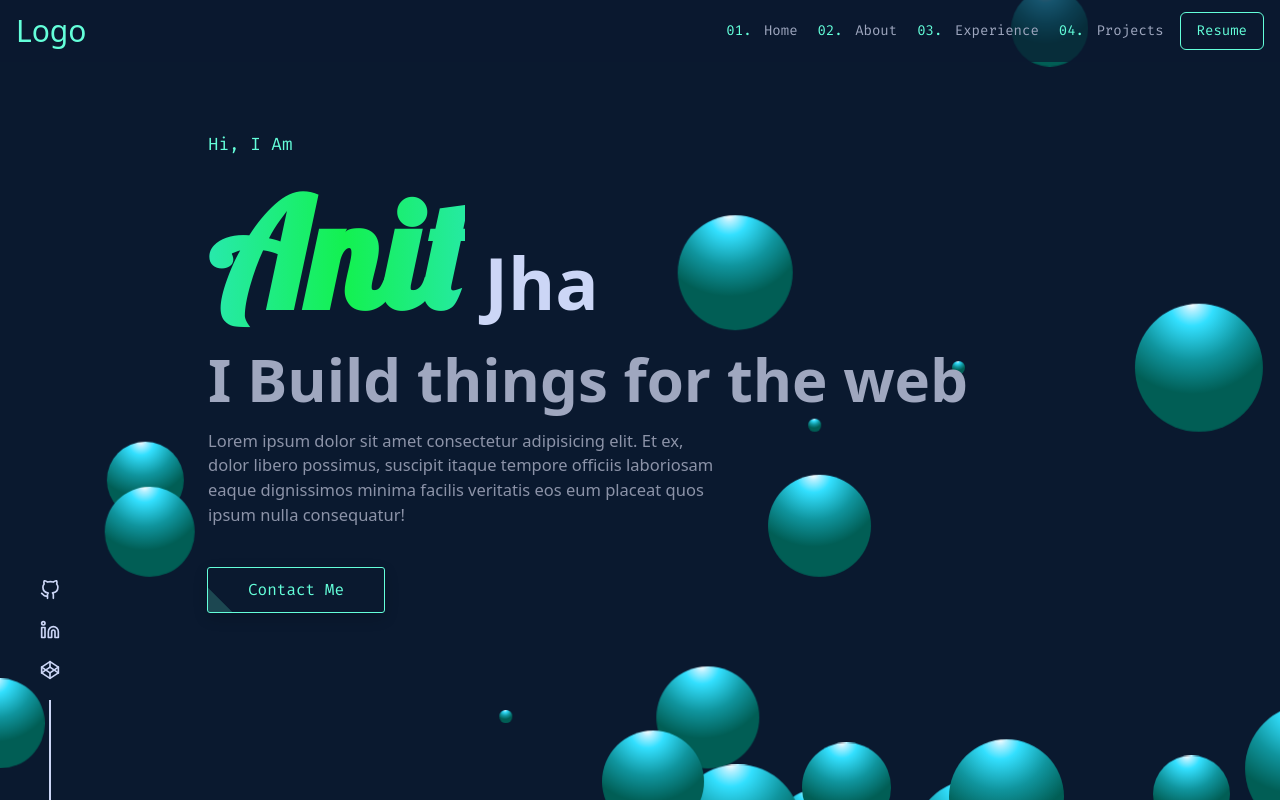
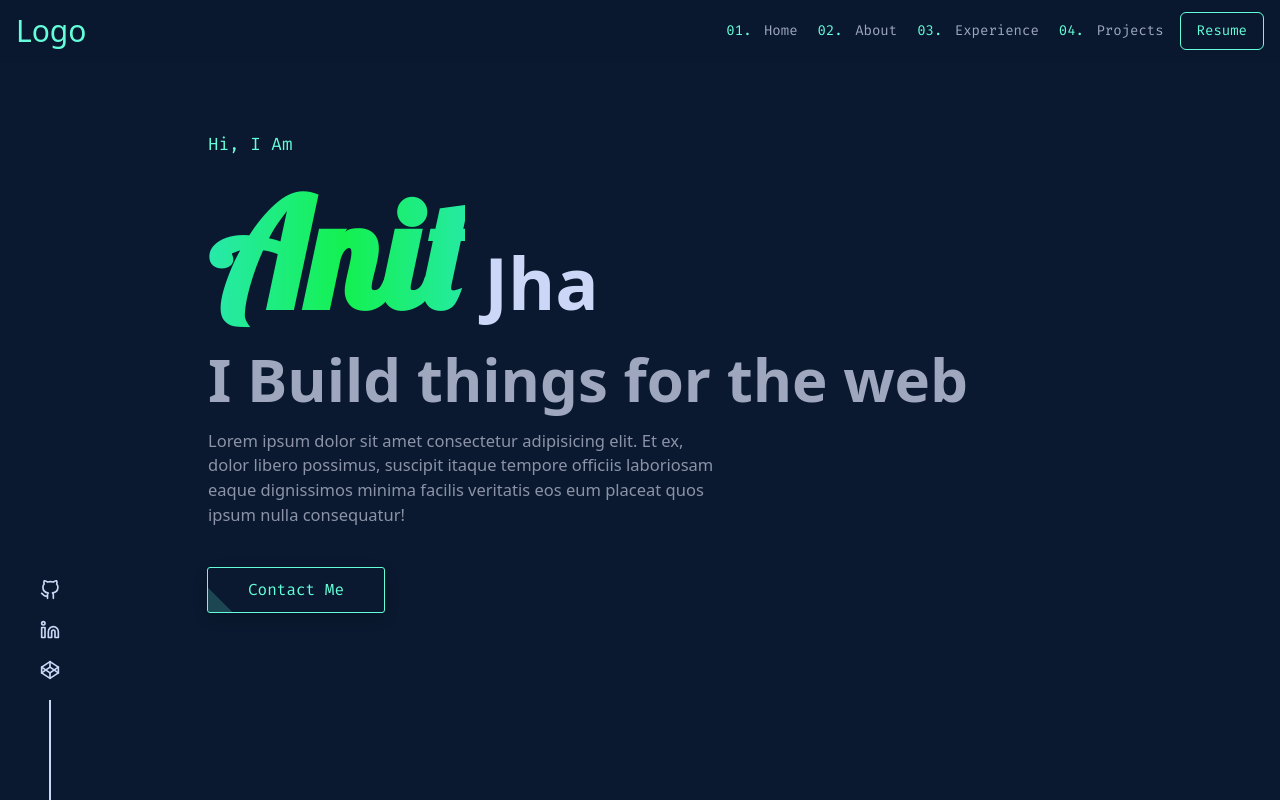
Before and after one commit to AnitKrJha/My-Portfolio, a React (Vite) app: page / in a window 1280 px wide. Shown: the top 800 px of the page. Built offline with nearby package versions, Linux system fonts and the light colour scheme; a web font is replaced by a local one.

Commit message:
Removed Unecessary Components

```diff
--- a/src/App.jsx
+++ b/src/App.jsx
@@ -14,14 +14,7 @@ function App() {
 
   return (
     <div className="App hide relative md:px-[100px] px-[30px] overflow-x-hidden">
-      <canvas
-        id="canvas2"
-        className="fixed  bg-red w-[120vw] -left-[100px] h-screen -z-20 opacity-70"
-      ></canvas>
-      <canvas
-        id="canvas1"
-        className="fixed  bg-red w-[120vw] -left-[100px] h-screen -z-[60] opacity-100"
-      ></canvas>
+
       <SidePanel />
       <Landing />
       <About />
--- a/src/components/landing.component.jsx
+++ b/src/components/landing.component.jsx
@@ -4,8 +4,7 @@ import gsap from "gsap";
 import NewButton from "./button-new.component";
 import LeftHandle from "./lefthandle.component";
 import AccentHeading from "./accent-heading.component";
-import { CreateRain } from "./../utils/matrix-rain";
-import { Constellation } from "../utils/constellation";
+
 import { useEffect, useRef } from "react";
 const Landing = () => {
 
--- a/src/main.jsx
+++ b/src/main.jsx
@@ -3,7 +3,7 @@ import ReactDOM from 'react-dom/client'
 import App from './App'
 import SidePanel from './components/side-panel.component'
 import Navigation from './components/navigation.component'
-import AnimatedBg from './components/animatedBg.component'
+
 import './index.scss'
 
 ReactDOM.createRoot(document.getElementById('root')).render(
@@ -11,6 +11,5 @@ ReactDOM.createRoot(document.getElementById('root')).render(
     <Navigation/>
     <App />
     <SidePanel/>
-     <AnimatedBg/>
   </>
 )
```
